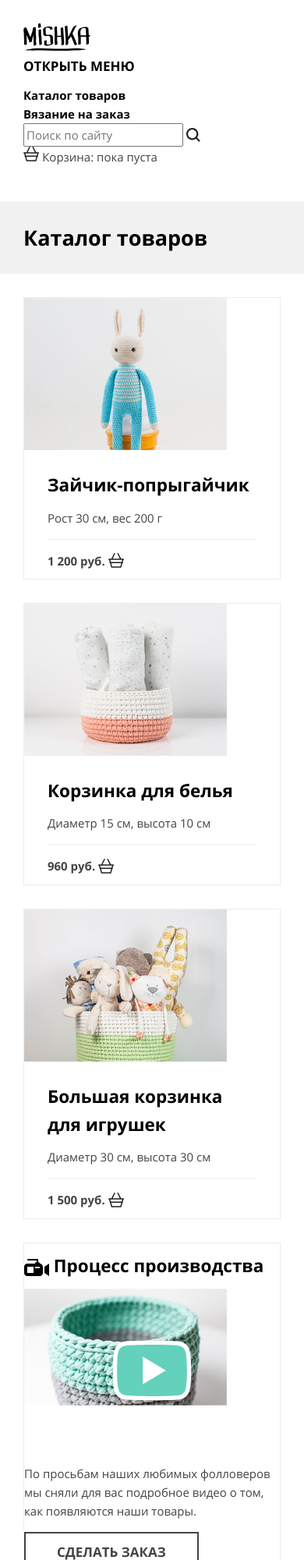
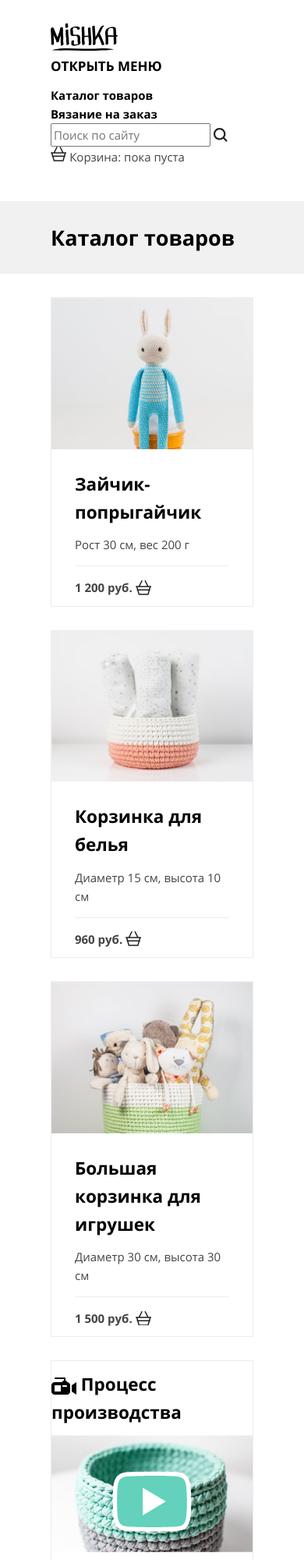
Before and after one commit to cheh88/9135-mishka, a website: page catalog.html in a window 390 px wide. Shown: the top 2000 px of the page at 78% size. Drawn offline with nearby package versions, Linux system fonts and the light colour scheme; files that its build step writes are made by us from their sources.

Commit message:
Добавил контейнер с медиа-выражениями

```diff
--- a/catalog.html
+++ b/catalog.html
@@ -3,6 +3,7 @@
 <head>
 	<meta charset="utf-8">
 	<title>HTML Academy: Мишка</title>
+	<meta name="viewport" content="width=device-width,initial-scale=1">
 	<link rel="stylesheet" href="css/style.css">
 </head>
 <body>
@@ -48,9 +49,13 @@
 	</header>
 
 	<main class="page-main">
+
 		<section class="page-main__title page-title">
-			<h1 class="page-title__heading">Каталог товаров</h1>
+			<header class="page-title__header">
+				<h1 class="page-title__heading">Каталог товаров</h1>
+			</header>
 		</section>
+
 		<div class="page-main__inner">
 			<section class="catalog">
 				<article class="catalog__item product">
--- a/sass/blocks/_page-footer.scss
+++ b/sass/blocks/_page-footer.scss
@@ -1,4 +1,7 @@
+.page-footer {
+	padding: 30px 0;
+}
+
 .page-footer__inner {
-	padding-right: 30px;
-	padding-left: 30px;
+	@include container;
 }
--- a/sass/blocks/_page-header.scss
+++ b/sass/blocks/_page-header.scss
@@ -1,7 +1,8 @@
 .page-header {
+	padding: 30px 0;
 	background-color: $main-bg-color;
 }
 
 .page-header__inner {
-	padding: 30px;
+	@include container;
 }
--- a/sass/blocks/_page-main.scss
+++ b/sass/blocks/_page-main.scss
@@ -3,5 +3,6 @@
 }
 
 .page-main__inner {
-	padding: 30px;
+	padding: 30px 0;
+	@include container;
 }
--- a/sass/blocks/_page-title.scss
+++ b/sass/blocks/_page-title.scss
@@ -1,6 +1,10 @@
 .page-title {
-	padding: 30px;
+	padding: 30px 0;
 	background-color: $body-bg-color;
+}
+
+.page-title__header {
+	@include container;
 }
 
 .page-title__heading {
--- a/sass/forms/fields/_checkbox.scss
+++ b/sass/forms/fields/_checkbox.scss
@@ -15,7 +15,7 @@
 			display: inline-block;
 			width: 20px;
 			height: 20px;
-			margin: 2px 22px 2px 0;
+			margin: 2px 22px 2px 2px;
 			vertical-align: middle;
 			border: 7px solid #fff;
 			box-shadow: 0 0 0 2px $input-border;
--- a/sass/forms/fields/_radio.scss
+++ b/sass/forms/fields/_radio.scss
@@ -15,7 +15,7 @@
 			display: inline-block;
 			width: 16px;
 			height: 16px;
-			margin: 2px 22px 2px 0;
+			margin: 2px 22px 2px 2px;
 			vertical-align: middle;
 			border: 9px solid #fff;
 			box-shadow: 0 0 0 2px $input-border;
--- /dev/null
+++ b/sass/global/_grid.scss
@@ -0,0 +1,12 @@
+.container {
+	width: $container-mobile - ( 2 * $gutter-mobile);
+	margin: 0 auto;
+
+	@media ( min-width: $container-tablet ) {
+		width: $container-tablet - ( 2 * $gutter-tablet );
+	}
+
+	@media ( min-width: $container-desktop ) {
+		width: $container-desktop - ( 2 * $gutter-desktop );
+	}
+}
--- a/sass/global/_scaffolding.scss
+++ b/sass/global/_scaffolding.scss
@@ -1,4 +1,5 @@
 body {
+	min-width: $container-mobile;
 	font-family: $font-family-base;
 	font-size: $font-size-base;
 	line-height: $line-height-base;
@@ -22,3 +23,8 @@ a {
 		color: $link-active-color;
 	}
 }
+
+img {
+	max-width: 100%;
+	height: auto;
+}
--- a/sass/mixins.scss
+++ b/sass/mixins.scss
@@ -1,5 +1,5 @@
 // Unstyled keeps list items block level, just removes default browser padding and list-style
-@mixin list-unstyled {
+@mixin list-unstyled() {
 	padding-left: 0;
 	list-style: none;
 }
@@ -19,3 +19,17 @@
 		clear: both;
 	}
 }
+
+// Container
+@mixin container() {
+	width: 260px;
+	margin: 0 auto;
+
+	@media ( min-width: 768px ) {
+		width: 668px;
+	}
+
+	@media ( min-width: 1150px ) {
+		width: 1050px;
+	}
+}
--- a/sass/style.scss
+++ b/sass/style.scss
@@ -6,6 +6,7 @@
 @import 'global/fonts';
 @import 'global/scaffolding';
 @import 'global/typography';
+@import 'global/grid';
 
 // Blocks
 @import 'blocks/page-header';
--- a/sass/variables.scss
+++ b/sass/variables.scss
@@ -49,9 +49,10 @@ $input-error-border:      $danger-color;
 
 
 // Grid
-$grid-breakpoints: (
-	xs: 0,
-	sm: 320px,
-	md: 768px,
-	lg: 1150px
-);
+$container-mobile:  320px;
+$container-tablet:  768px;
+$container-desktop: 1150px;
+
+$gutter-mobile:     30px;
+$gutter-tablet:     50px;
+$gutter-desktop:    50px;
```
Also changed, not shown: form.html (+6 -1 lines), index.html (+1 -0 lines).
